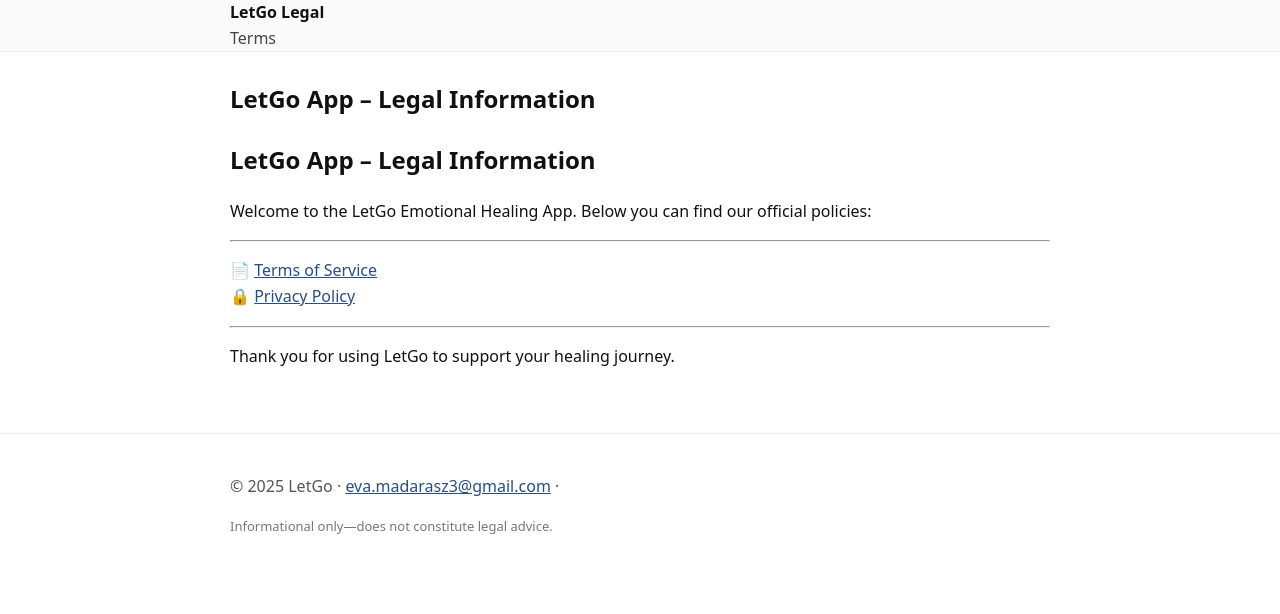
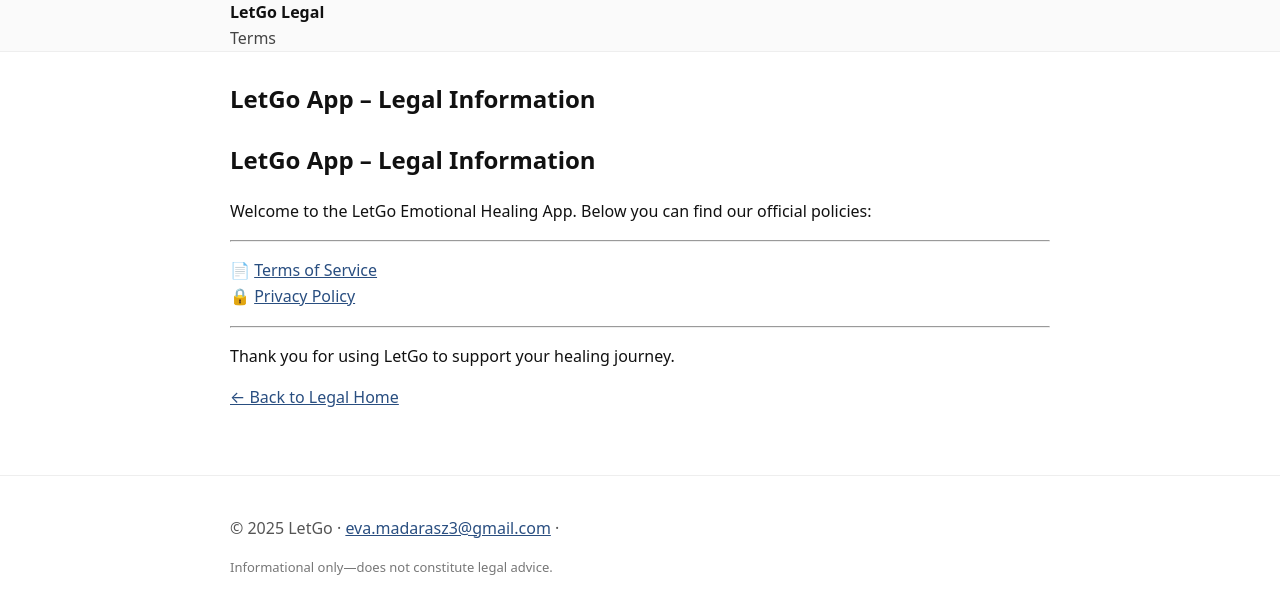
Before and after one commit to EvaM3/letgo-terms, a Jekyll site: the page built from docs/index.md, in a window 1280 px wide. Shown: the top 614 px of the page. Built offline with Jekyll 4.4.1, drawn with Linux system fonts in a browser that asks for light colours; our own code applies the rules of GitHub Pages for plain Markdown files.

Commit message:
Update page.html

```diff
--- a/_layouts/page.html
+++ b/_layouts/page.html
@@ -8,4 +8,5 @@ layout: default
     {% if page.effective %}<span class="badge">Effective {{ page.effective }}</span>{% endif %}
   </p>
   {{ content }}
+  <p class="backlink"><a href="{{ '/' | relative_url }}">← Back to Legal Home</a></p>
 </article>
```
